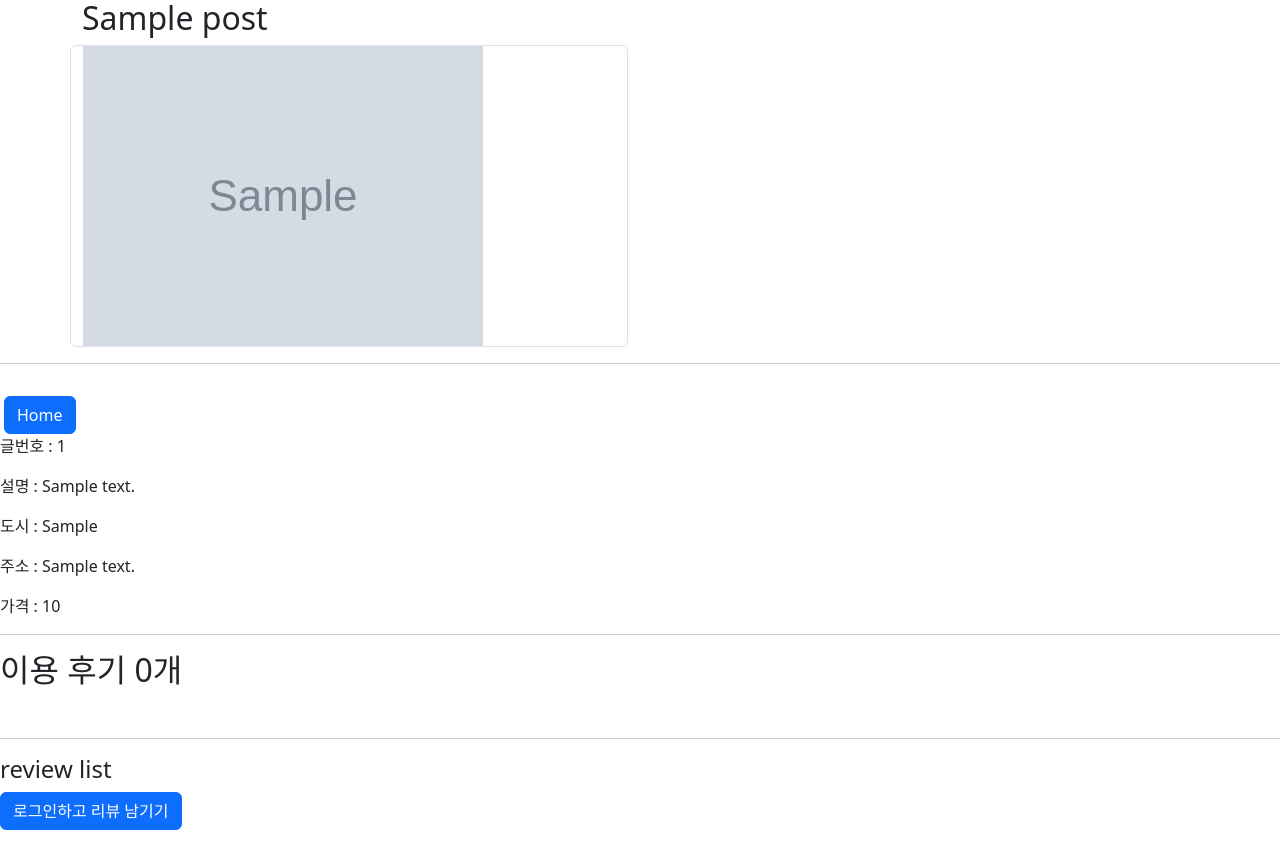
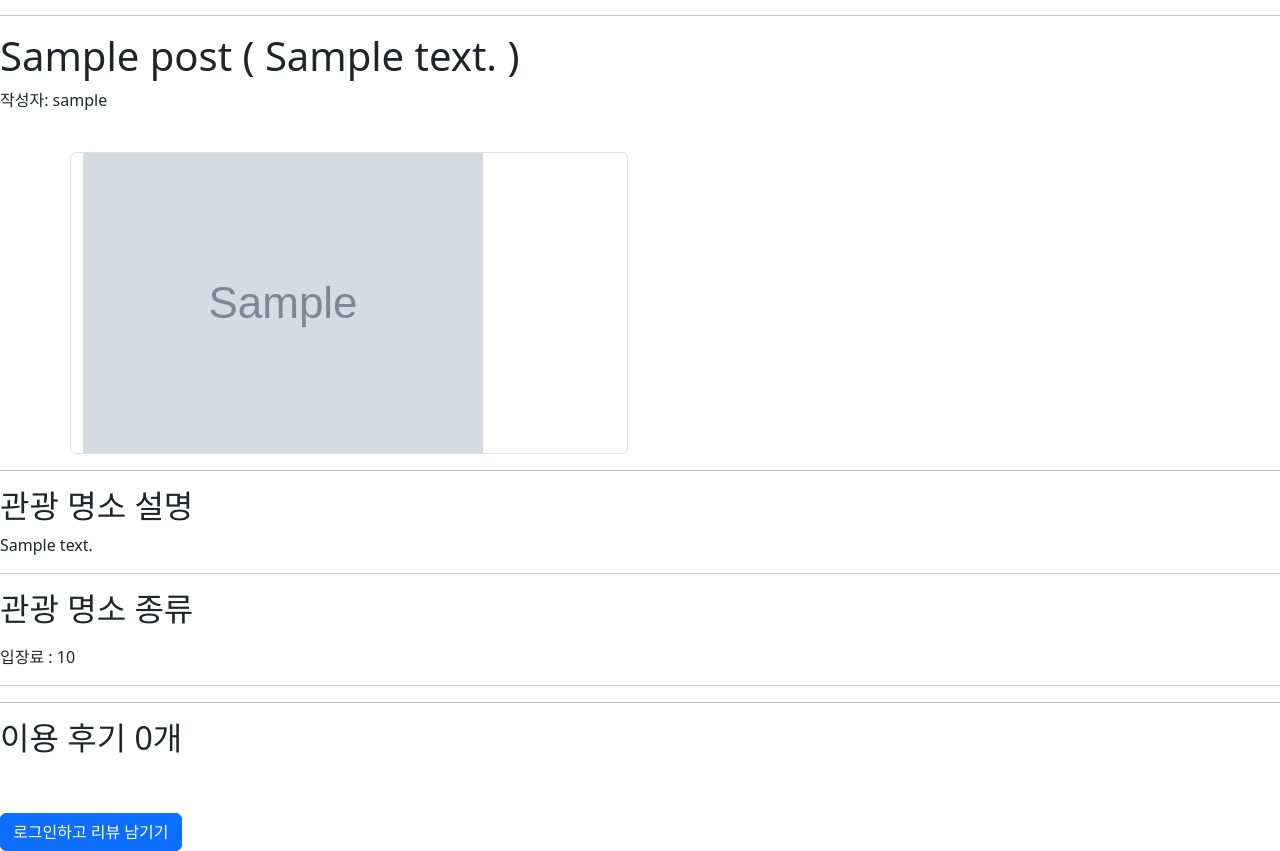
Before and after one commit to ParkJiHwan22/return_a_plus, a Django app: page /1/review/ in a window 1280 px wide. Shown: the part 681-1532 px from the top of the page. Before the commit the page ends 1511 px from the top, so only its background shows below. Run offline with Django 3.2, Linux system fonts and the light colour scheme; tables that the repository leaves empty hold one stand-in row (values such as "Sample post"); grey boxes marked "Sample" are stand-in pictures; some libraries are stand-ins or nearby versions; some web fonts are replaced.

Commit message:
Modify detail

```diff
--- a/posts/templates/posts/detail.html
+++ b/posts/templates/posts/detail.html
@@ -10,8 +10,12 @@
 {% endblock title %}
 
 {% block content %}
+  <hr>
+  <h1>{{post.name}} ( {{ post.address }} )</h1>
+  <p>작성자: {{ post.user }}</p>
+  {% comment %} profile로 이동하는 링크 걸어야 함 {% endcomment %}
+    <br>
   <div class="container">
-    <h2>{{post.name}}</h2>
     <!-- 이미지 -->
     <div class="row border rounded w-50">
       <div class="col-sm-3">
@@ -22,50 +26,36 @@
     </div>
   </div>
   <hr>
-  <!-- 이미지 -->
-  <!-- 설명 -->
+  <h2>관광 명소 설명</h2>
+  <p>{{ post.description }}</p>
+  <hr>
 
-  <!-- 설명 -->
-  <a href="{% url 'posts:index' %}" class="btn btn-primary ms-1 me-1 mt-3">Home</a>
+  <h2>관광 명소 종류</h2>
+  <p></p>
+  <p> 입장료 :
+    {% if post.price == 0 %}
+      없음
+    {% else %}
+      {{ post.price }}</p>
+    {% endif %}
+  <hr>
 
   {% if request.user == post.user %}
     <form action="{% url 'posts:delete' post.pk %}" method="POST">
       {% csrf_token %}
       <input type="submit" value="게시글 삭제" class="btn btn-secondary ms-1 me-1 mt-3">
+      <a href="{% url 'posts:update' post.pk %}" class="btn btn-success ms-1 me-1 mt-3">수정하기</a>
     </form>
-    <a href="{% url 'posts:update' post.pk %}" class="btn btn-success ms-1 me-1 mt-3">수정하기</a>
   {% endif %}
-
-  <p>글번호 :
-    {{ post.pk }}</p>
-  <p>설명 :
-    {{ post.description }}</p>
-  <p>도시 :
-    {{ post.city }}</p>
-  <p>주소 :
-    {{ post.address }}</p>
-  <p>가격 :
-    {{ post.price }}</p>
     <hr>
 
   <h2>이용 후기 {{ reviews|length }}개</h2>
   <br>
+  {% with total_accessibility=0 %}
     {% for review in reviews %}
+      {% with total_accessibility=total_acessibility|add:review.accessibility %}
         <h4>{{ review.user }}</h4>
         <p>{{ review.created_at }}</p>
-    <p>리뷰:
-      {{ review.review }}</p>
-
-    <p>접근성:
-      {{ review.accessibility }}</p>
-    <p>비용:
-      {{ review.cost }}</p>
-    <p>서비스:
-      {{ review.service }}</p>
-    <p>편의시설:
-      {{ review.convenience_facilities }}</p>
-    <p>만족도:
-      {{ review.satisfaction }}</p>
 
         {% if review.review_image %}
           <img src="{{ review.review_image.url }}" alt="review_image">
@@ -75,53 +65,21 @@
           <form action="{% url 'posts:review_delete' post.pk review.pk %}" method="POST">
         {% endif %}
 
+        <p>리뷰: {{ review.review }}</p>
+        <p>접근성: {{ review.accessibility }}</p>
+        <p>비용: {{ review.cost }}</p>
+        <p>서비스: {{ review.service }}</p>
+        <p>편의시설: {{ review.convenience_facilities }}</p>
+        <p>만족도: {{ review.satisfaction }}</p>
         <hr>
-    <!-- 이미지 -->
-    <!-- 설명 -->
-    {% if request.user == post.user %}
-      <form action="{% url 'posts:delete' post.pk %}" method="POST">
-        {% csrf_token %}
-        <input type="submit" value="게시글 삭제" class="btn btn-secondary ms-1 me-1 mt-3">
-      </form>
-      <a href="{% url 'posts:update' post.pk %}" class="btn btn-success ms-1 me-1 mt-3">수정하기</a>
-    {% endif %}
+      {% endwith %}
     {% endfor %}
+  {% endwith %}
 
-    <hr>
-    <h4>review list</h4>
-
-    {% for review in reviews %}
-      <p>no.
-        {{ review.pk }}</p>
-      <p>by
-        {{ review.user }}</p>
-      <p>리뷰:
-        {{ review.review }}</p>
-      <p>정확도:
-        {{ review.accuracy }}</p>
-      <p>의사소통:
-        {{ review.communication }}</p>
-      <p>청결:
-        {{ review.cleaniness }}</p>
-      <p>위치:
-        {{ review.location }}</p>
-      <p>체크인:
-        {{ review.check_in }}</p>
-      <p>시설:
-        {{ review.value }}</p>
-
-      {% if review.review_image %}
-        <img src="{{ review.review_image.url }}" alt="review_image">
-      {% endif %}
-
-      {% if request.user == review.user %}
-        <form action="{% url 'posts:review_delete' post.pk review.pk %}" method="POST">
-      {% endif %}
-    {% endfor %}
+  <br>
 
     {% if user.is_authenticated %}
-      <h2>⭐</h2>
-      <button>
+      <button class="btn btn-primary ms-1 me-1 mt-3">
         리뷰남기기
       </button>
       <div class="modal">
--- a/templates/base.html
+++ b/templates/base.html
@@ -89,9 +89,9 @@
     {% comment %} 지도 api 스크립트 확인필수 {% endcomment %}
     <script src="https://cdn.jsdelivr.net/npm/bootstrap@5.3.0-alpha3/dist/js/bootstrap.bundle.min.js" integrity="sha384-ENjdO4Dr2bkBIFxQpeoTz1HIcje39Wm4jDKdf19U8gI4ddQ3GYNS7NTKfAdVQSZe" crossorigin="anonymous"></script>
     {% comment %} 지도 api // 유료 api 입니다 다음 프로젝트하실때는 개인이 발급받아서 사용해주세요. 배포 X{% endcomment %}
-    <script
+    {% comment %} <script
     defer
     src="https://maps.googleapis.com/maps/api/js?key=AIzaSyAd9M3rcxiyzS9IxbErxaMv45mw94kQFxY&callback=initMap"
-  ></script>
+  ></script> {% endcomment %}
   </body>
 </html>
--- a/templates/basemap_index_detail.html
+++ b/templates/basemap_index_detail.html
@@ -87,9 +87,9 @@
     <script src="{% static 'js/base.js' %}"></script>
     <script src="https://cdn.jsdelivr.net/npm/bootstrap@5.3.0-alpha3/dist/js/bootstrap.bundle.min.js" integrity="sha384-ENjdO4Dr2bkBIFxQpeoTz1HIcje39Wm4jDKdf19U8gI4ddQ3GYNS7NTKfAdVQSZe" crossorigin="anonymous"></script>
     {% comment %} 지도 api // 유료 api 입니다 다음 프로젝트하실때는 개인이 발급받아서 사용해주세요. 배포 X{% endcomment %}
-    <script
+    {% comment %} <script
     defer
     src="https://maps.googleapis.com/maps/api/js?key=AIzaSyAd9M3rcxiyzS9IxbErxaMv45mw94kQFxY&callback=initMap"
-  ></script>
+  ></script> {% endcomment %}
   </body>
 </html>
```
Lines whose indentation alone changed are shown as unchanged.
